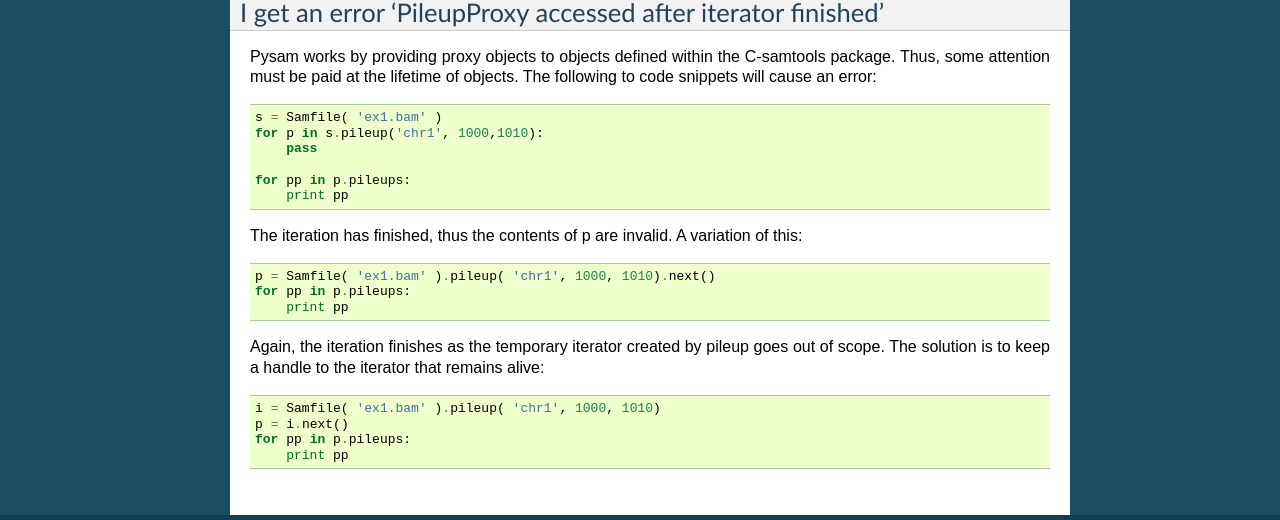
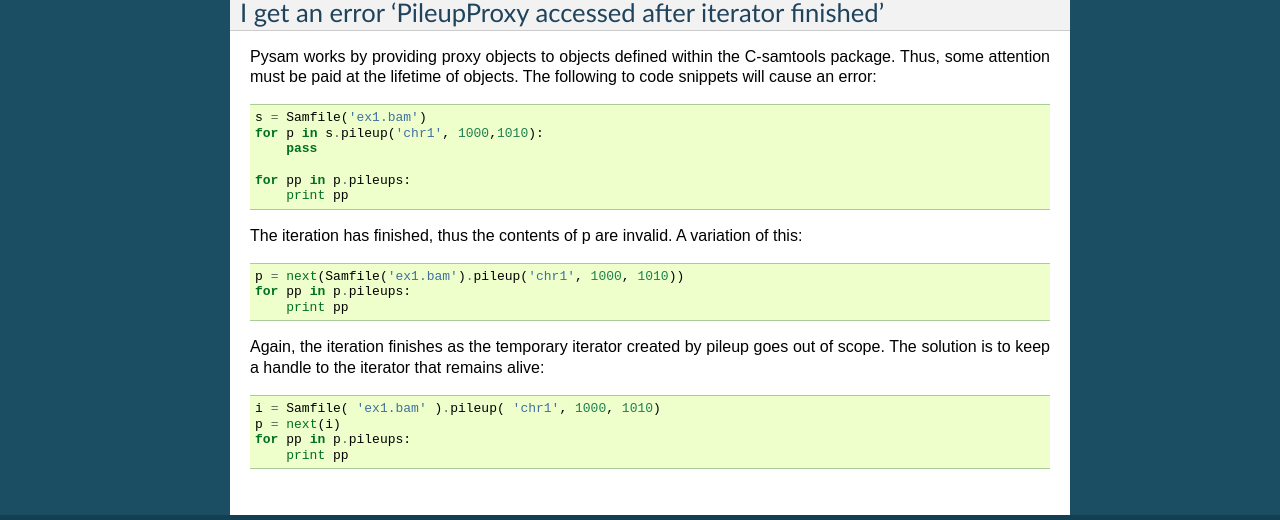
Before and after one commit to pysam-developers/pysam, a Sphinx documentation site: the page built from doc/faq.rst, in a window 1280 px wide. Shown: the part 1306-1826 px from the top of the page. Built offline with Sphinx 7.4.7, drawn with Linux system fonts in a browser that asks for light colours; pages that are not in the unit, such as notebooks, are missing from menus.

```diff
--- a/doc/faq.rst
+++ b/doc/faq.rst
@@ -84,7 +84,7 @@
 lifetime of objects. The following to code snippets will cause an
 error::
 
-    s = Samfile( 'ex1.bam' )
+    s = Samfile('ex1.bam')
     for p in s.pileup('chr1', 1000,1010):
         pass
 
@@ -94,7 +94,7 @@
 The iteration has finished, thus the contents of p are invalid. A
 variation of this::
 
-    p = Samfile( 'ex1.bam' ).pileup( 'chr1', 1000, 1010).next()
+    p = next(Samfile('ex1.bam').pileup('chr1', 1000, 1010))
     for pp in p.pileups:
         print pp
 
@@ -103,6 +103,6 @@
 to the iterator that remains alive::
 
     i = Samfile( 'ex1.bam' ).pileup( 'chr1', 1000, 1010)
-    p = i.next()
+    p = next(i)
     for pp in p.pileups:
         print pp
```
Also changed, not shown: 1 other file.
